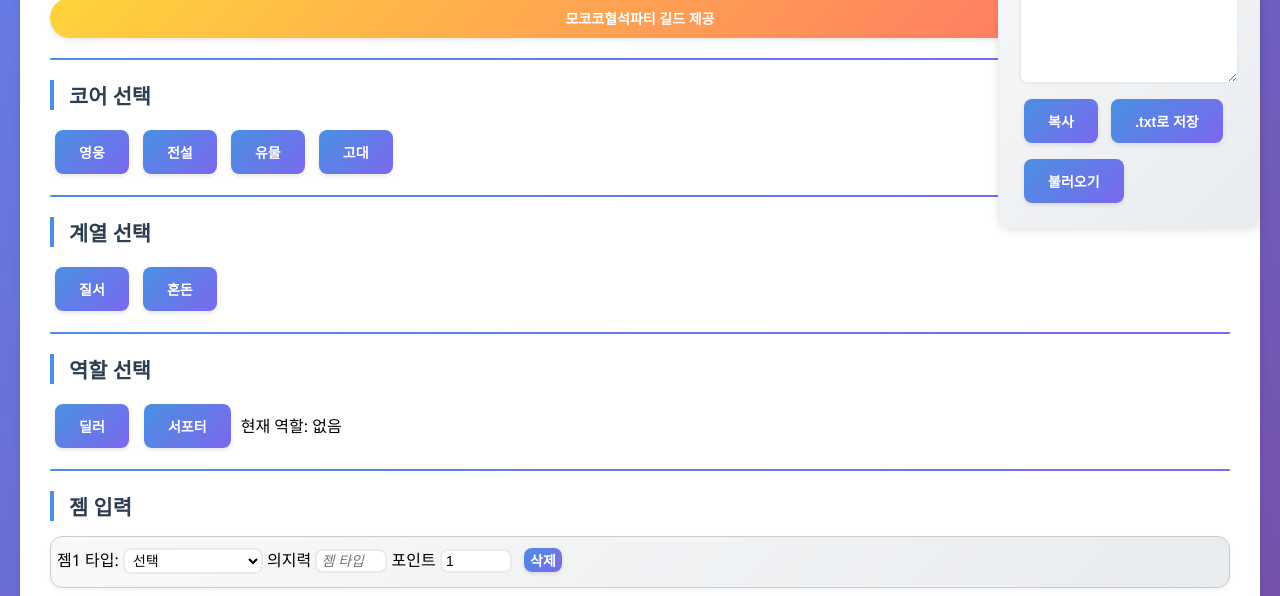
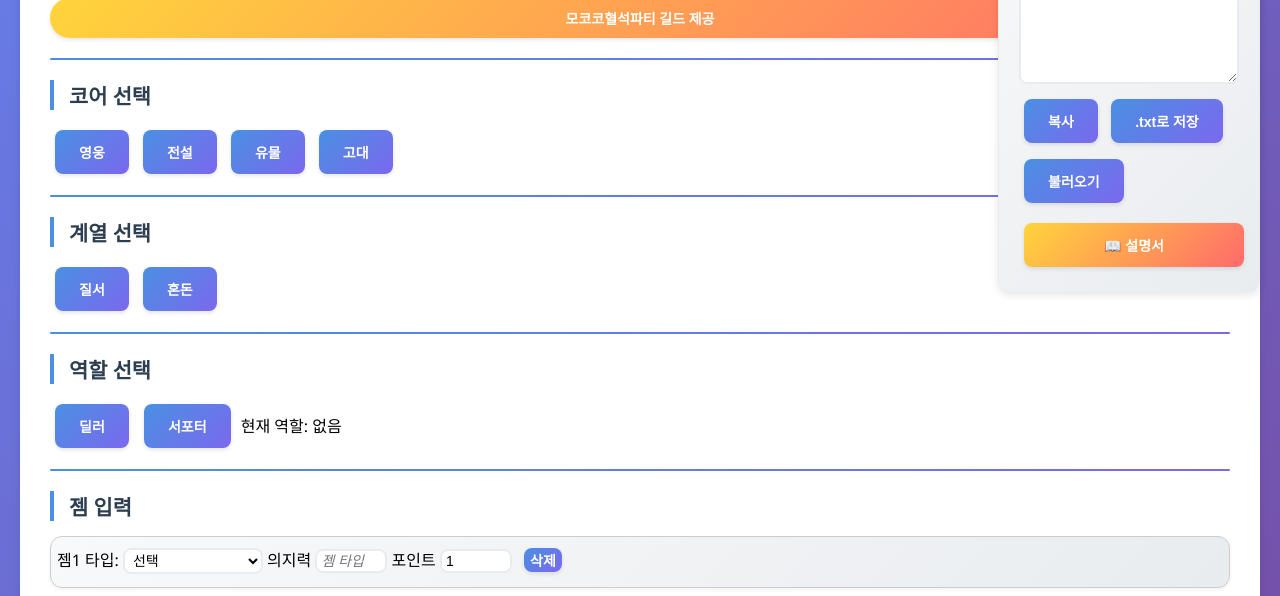
Before and after one commit to PORTKRE/lostark-arcgrid, a plain HTML site: page index.html in a window 1280 px wide. Shown: the part 163-759 px from the top of the page. Drawn offline with Linux system fonts and the light colour scheme.

Commit message:
Update index.html
2025-09-25
사용설명서 추가

```diff
--- a/index.html
+++ b/index.html
@@ -69,7 +69,11 @@
       <div style="margin-top:6px;">
         <button onclick="loadFromText()">불러오기</button>
       </div>
+      <div style="margin-top:10px;">
+        <button onclick="toggleHelp()" style="background: linear-gradient(135deg, #ffd43b, #ff6b6b); width: 100%;">📖 설명서</button>
+      </div>
     </div>
+
 
     <script src="script.js"></script>
   </div>
```
